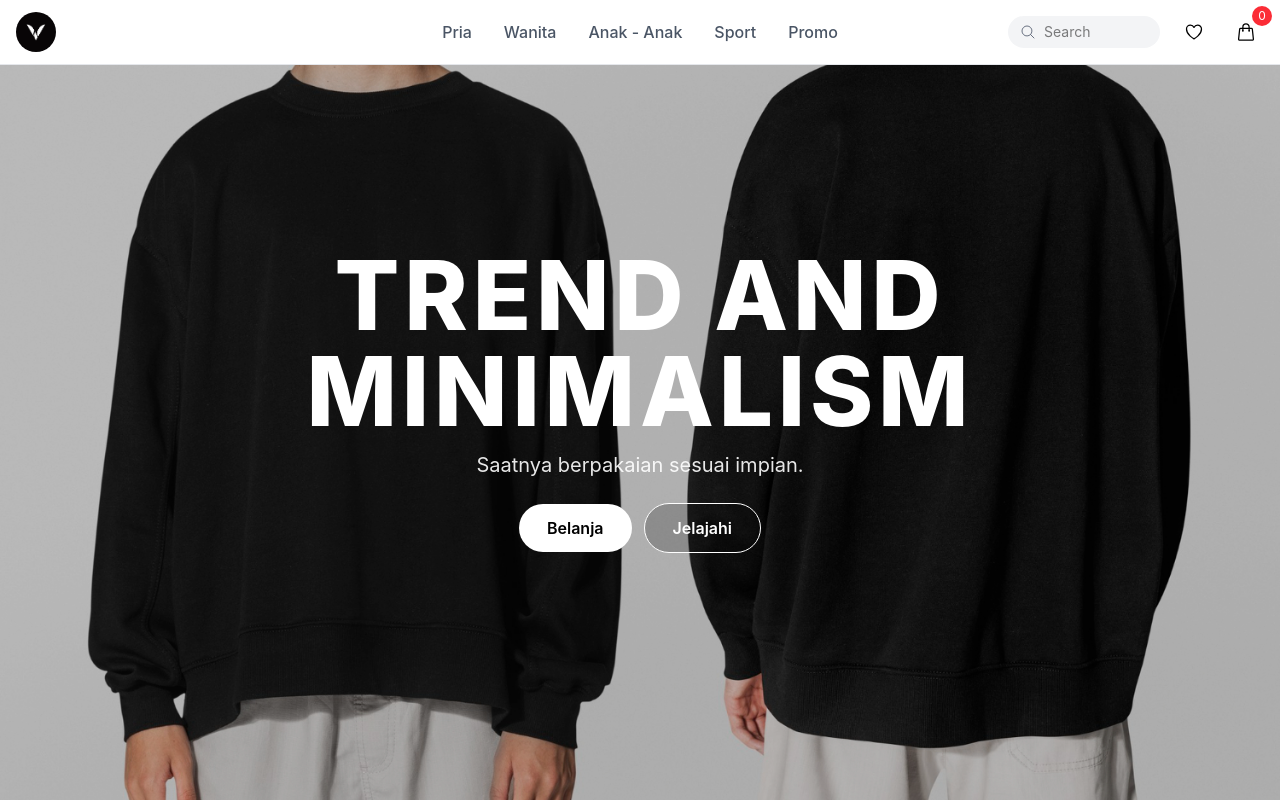
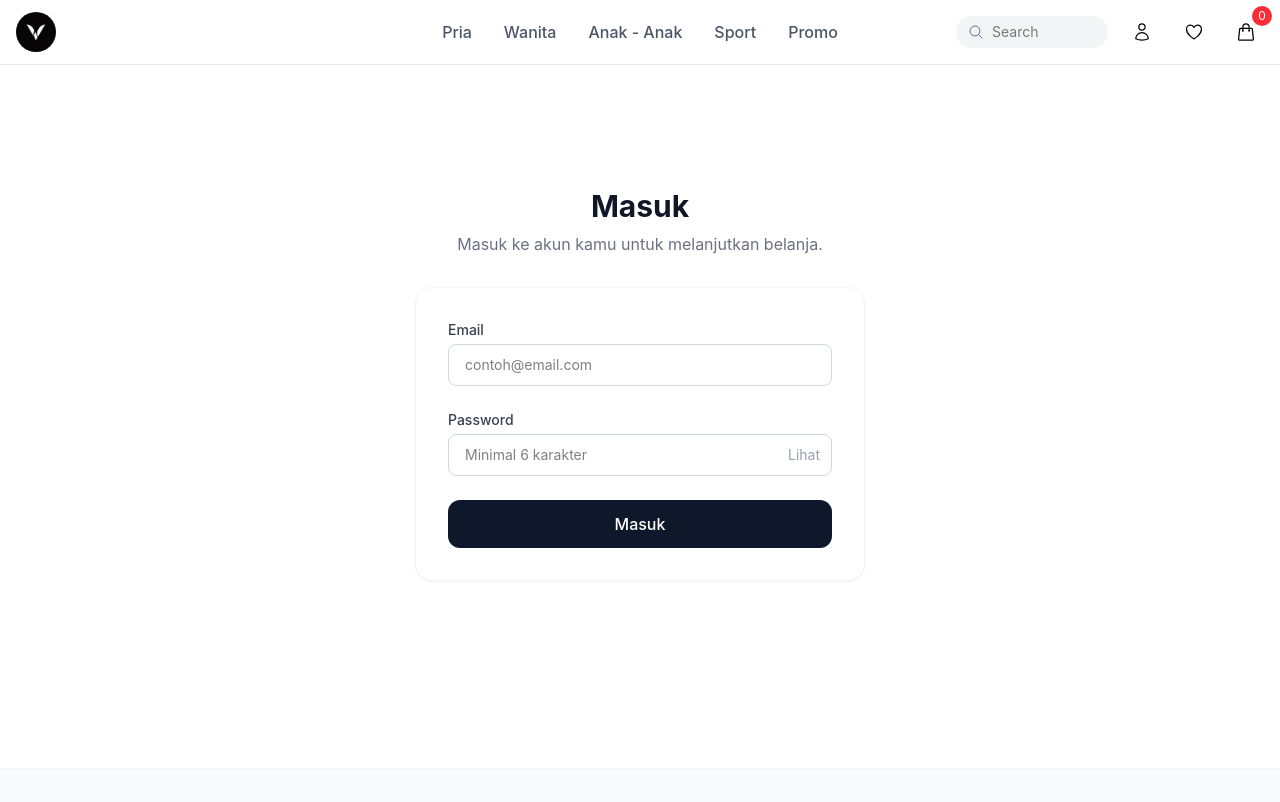
Before and after one commit to KINamID/Intermediate-Class-Front-End, a Vue app in the folder my-app-vue/: page /login in a window 1280 px wide. Shown: the top 802 px of the page. Built offline with nearby package versions, Linux system fonts and the light colour scheme.

Commit message:
feat: add login and checkout views, enhance cart functionality with quantity controls

```diff
--- a/my-app-vue/src/App.vue
+++ b/my-app-vue/src/App.vue
@@ -1,7 +1,6 @@
 <script setup>
 import MainFooter from './components/MainFooter.vue';
 import MainNavbar from './components/MainNavbar.vue';
-
 </script>
 
 <template>
--- a/my-app-vue/src/components/MainNavbar.vue
+++ b/my-app-vue/src/components/MainNavbar.vue
@@ -4,6 +4,7 @@
   HeartIcon,
   ShoppingBagIcon,
   Bars3Icon,
+  UserIcon,
 } from '@heroicons/vue/24/outline'
 import { RouterLink } from 'vue-router'
 import { cart } from '@/stores/cart' // Tambahkan ini
@@ -16,7 +17,9 @@
       <div class="flex items-center justify-between h-16">
         <!-- AREA LOGO -->
         <div class="flex items-center flex-1">
-         <RouterLink to="/"><img src="/src/assets/img/logo.png" alt="Logo" class="h-10 w-auto rounded-full" /></RouterLink>
+          <RouterLink to="/"
+            ><img src="/src/assets/img/logo.png" alt="Logo" class="h-10 w-auto rounded-full"
+          /></RouterLink>
         </div>
 
         <!-- AREA MENU NAVBAR -->
@@ -41,6 +44,10 @@
           </div>
 
           <!-- ACTION BUTTON -->
+          <RouterLink to="/login" class="p-2 hover:bg-gray-100 rounded-full" title="Masuk">
+            <UserIcon class="w-5 h-5" />
+          </RouterLink>
+
           <button class="p-2 hover:bg-gray-100 rounded-full">
             <HeartIcon class="w-5 h-5" />
           </button>
--- a/my-app-vue/src/stores/cart.js
+++ b/my-app-vue/src/stores/cart.js
@@ -4,6 +4,11 @@
 const state = reactive({
   items: [],
 })
+
+//Format Price
+function formatPrice(price) {
+  return (price * 1000).toLocaleString('id-ID')
+}
 
 // Tambah produk ke keranjang
 function add(product) {
@@ -14,6 +19,21 @@
   } else {
     state.items.push({ ...product, qty: 1 }) // Belum ada? Push baru
   }
+}
+
+// Qty Cart decrement
+function decrease(id){
+  const exis= state.items.find((item) => item.id === id)
+
+  if (!exis) {
+   return;
+  }
+
+  if (exis.qty <= 1) {
+    return ;
+  }
+
+  exis.qty--
 }
 
 // Hapus produk dari keranjang
@@ -28,7 +48,7 @@
 
 // Hitung total harga
 const totalPrice = computed(() =>
-  state.items.reduce((sum, item) => sum + item.price * item.qty, 0)
+  formatPrice(state.items.reduce((sum, item) => sum + item.price * item.qty, 0))
 )
 
 // Export jadi satu object
@@ -38,4 +58,6 @@
   remove,
   totalItems,
   totalPrice,
+  decrease,
+  formatPrice,
 }
--- a/my-app-vue/src/views/CartView.vue
+++ b/my-app-vue/src/views/CartView.vue
@@ -24,8 +24,22 @@
           </div>
 
           <div class="flex items-center gap-3">
-            <span>Qty: {{ item.qty }}</span>
-            <button @click="cart.remove(item.id)" class="text-red-500 text-sm">Hapus</button>
+            <button
+              @click="cart.decrease(item.id)"
+              class="bg-gray-200 text-gray-700 px-3 py-1 rounded"
+            >
+              -
+            </button>
+            <span>{{ item.qty }}</span>
+            <button @click="cart.add(item)" class="bg-blue-600 text-white px-3 py-1 rounded">
+              +
+            </button>
+            <button
+              @click="cart.remove(item.id)"
+              class="text-red-500 text-sm border border-red-500 hover:bg-red-500 hover:text-white px-3 py-1 rounded"
+            >
+              Hapus
+            </button>
           </div>
         </div>
       </div>
@@ -44,7 +58,7 @@
 
           <div class="flex justify-between text-gray-500">
             <span>Subtotal</span>
-            <span>IDR {{ cart.totalPrice }}K</span>
+            <span>IDR {{ cart.totalPrice }}</span>
           </div>
 
           <div class="flex justify-between text-gray-500">
@@ -54,7 +68,7 @@
 
           <div class="border-t border-gray-100 pt-3 flex justify-between font-semibold text-lg">
             <span>Total</span>
-            <span>IDR {{ cart.totalPrice }}K</span>
+            <span>IDR {{ cart.totalPrice }}</span>
           </div>
         </div>
 
@@ -81,11 +95,12 @@
           </div>
         </div>
 
-        <button
-          class="w-full bg-blue-600 text-white py-3 rounded-xl font-medium hover:bg-blue-700 transition"
+        <RouterLink
+          to="/checkout"
+          class="block w-full bg-blue-600 text-white py-3 rounded-xl font-medium hover:bg-blue-700 transition text-center"
         >
           Checkout Sekarang
-        </button>
+        </RouterLink>
 
         <p class="text-xs text-gray-400 text-center">Transaksi aman & terenkripsi.</p>
       </div>
--- /dev/null
+++ b/my-app-vue/src/views/CheckoutView.vue
@@ -0,0 +1,6 @@
+<script>
+</script>
+
+<template>
+
+</template>
--- /dev/null
+++ b/my-app-vue/src/views/LoginView.vue
@@ -0,0 +1,80 @@
+<script setup lang="ts">
+import { reactive, ref } from 'vue'
+import { useRouter } from 'vue-router'
+
+const router = useRouter()
+
+// Semua field form dibundel dalam satu reactive object
+const form = reactive({
+  email: '',
+  password: '',
+})
+
+// State untuk loading dan toggle password
+const isSubmitting = ref(false)
+const showPassword = ref(false)
+
+function handleSubmit() {
+  isSubmitting.value = true
+  // Simulasi proses login (delay 1.2 detik)
+  setTimeout(() => {
+    isSubmitting.value = false
+    alert('Login berhasil! Selamat datang.')
+    router.push('/') // redirect ke homepage
+  }, 1200)
+}
+</script>
+
+<template>
+  <section class="min-h-[80vh] flex items-center justify-center px-4 mt-16">
+    <div class="max-w-md mx-auto w-full">
+
+      <!-- Header -->
+      <div class="text-center mb-8">
+        <h1 class="text-3xl font-bold text-gray-900">Masuk</h1>
+        <p class="text-gray-500 mt-2">Masuk ke akun kamu untuk melanjutkan belanja.</p>
+      </div>
+
+      <!-- Form Card -->
+      <form @submit.prevent="handleSubmit"
+        class="bg-white rounded-2xl shadow-sm ring-1 ring-gray-100 p-8 space-y-6">
+
+        <!-- Email Field -->
+        <div>
+          <label for="email" class="block text-sm font-medium text-gray-700 mb-1">
+            Email
+          </label>
+          <input id="email" v-model="form.email" type="email"
+            placeholder="contoh@email.com"
+            class="w-full rounded-lg border px-4 py-2.5 text-sm outline-none transition border-gray-300" />
+        </div>
+
+        <!-- Password Field dengan Toggle -->
+        <div>
+          <label for="password" class="block text-sm font-medium text-gray-700 mb-1">
+            Password
+          </label>
+          <div class="relative">
+            <input id="password" v-model="form.password"
+              :type="showPassword ? 'text' : 'password'"
+              placeholder="Minimal 6 karakter"
+              class="w-full rounded-lg border px-4 py-2.5 text-sm outline-none transition pr-12 border-gray-300" />
+            <button type="button" @click="showPassword = !showPassword"
+              class="absolute right-3 top-1/2 -translate-y-1/2 text-gray-400 hover:text-gray-600 text-sm">
+              {{ showPassword ? 'Tutup' : 'Lihat' }}
+            </button>
+          </div>
+        </div>
+
+        <!-- Submit Button -->
+        <button type="submit" :disabled="isSubmitting"
+          class="w-full bg-slate-900 text-white py-3 rounded-xl font-medium
+                 hover:bg-slate-800 transition disabled:opacity-50 disabled:cursor-not-allowed">
+          <span v-if="isSubmitting">Memproses...</span>
+          <span v-else>Masuk</span>
+        </button>
+
+      </form>
+    </div>
+  </section>
+</template>
```
Also changed, not shown: my-app-vue/src/router/index.js (+18 -9 lines).
